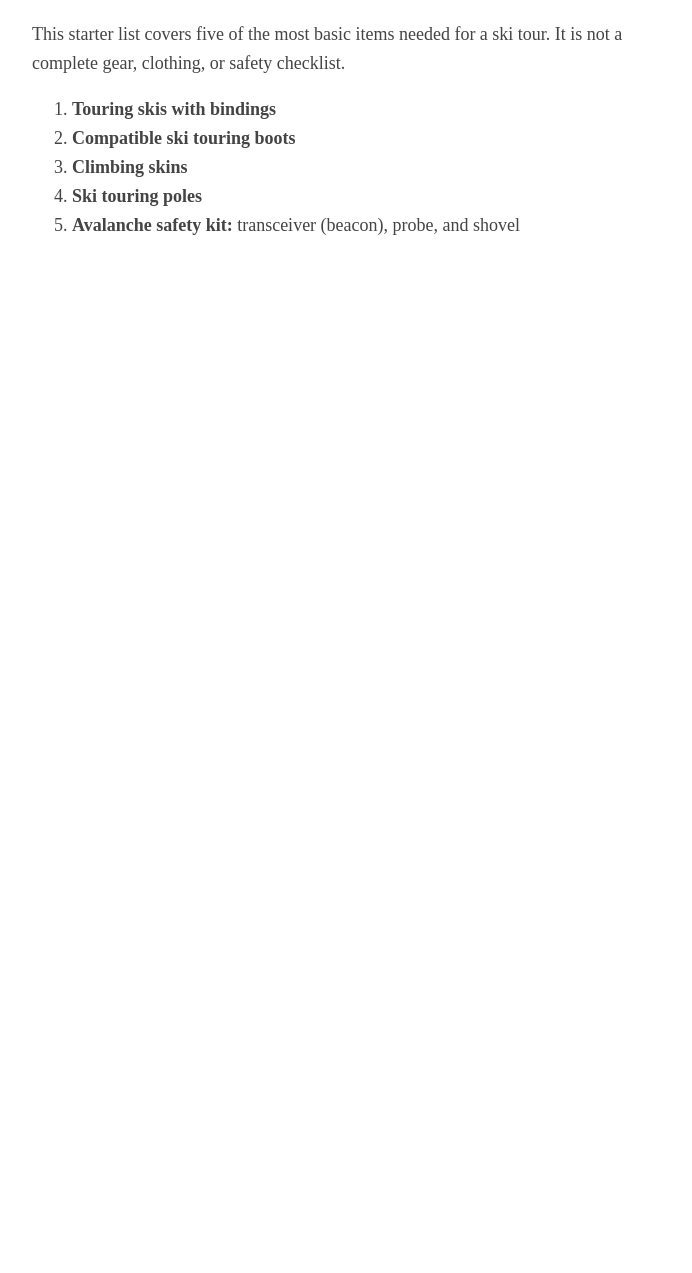
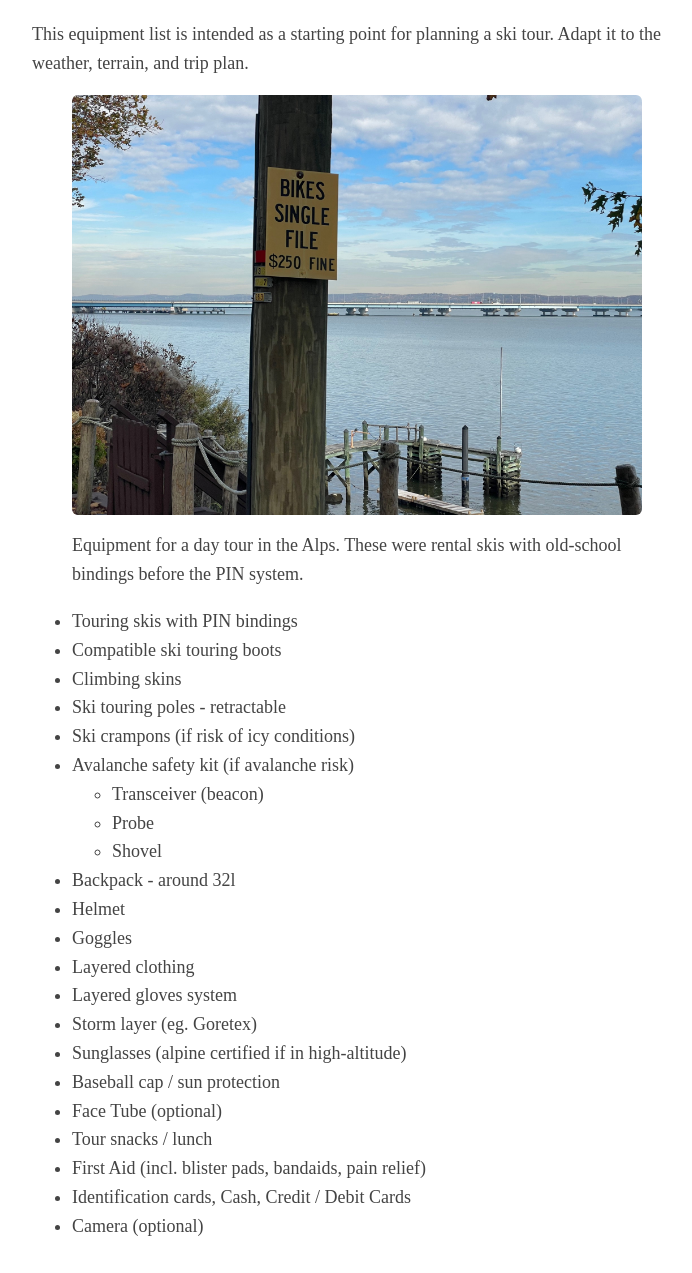
Before and after one commit to adechazal/www.hudsonobjective.com, a plain HTML site: page ski-tour-equipment-list.html in a window 1280 px wide. Shown: the part 187-1460 px from the top of the page, without its empty margins (283-975 px from the left). Before the commit the page ends 800 px from the top, so only its background shows below. Drawn offline with Linux system fonts and the light colour scheme.

Commit message:
Update ski-tour equipment list and add Alps equipment photo

```diff
--- a/ski-tour-equipment-list.html
+++ b/ski-tour-equipment-list.html
@@ -3,7 +3,7 @@
 <head>
     <meta charset="utf-8">
     <meta name="viewport" content="width=device-width, initial-scale=1">
-    <meta name="description" content="A starter ski-tour equipment list for backcountry skiing.">
+    <meta name="description" content="A ski-tour equipment list for backcountry skiing.">
     <title>Ski-tour Equipment List | Hudson Objective</title>
     <link rel="stylesheet" href="main.css">
 </head>
@@ -21,15 +21,40 @@
         <article>
             <p><a href="resources.html">&larr; Back to resources</a></p>
             <h1>Ski-tour equipment list</h1>
-            <p>This starter list covers five of the most basic items needed for a ski tour. It is not a complete gear, clothing, or safety checklist.</p>
+            <p>This equipment list is intended as a starting point for planning a ski tour. Adapt it to the weather, terrain, and trip plan.</p>
 
-            <ol>
-                <li><strong>Touring skis with bindings</strong></li>
-                <li><strong>Compatible ski touring boots</strong></li>
-                <li><strong>Climbing skins</strong></li>
-                <li><strong>Ski touring poles</strong></li>
-                <li><strong>Avalanche safety kit:</strong> transceiver (beacon), probe, and shovel</li>
-            </ol>
+            <figure>
+                <img class="post-cover" src="images/IMG_8457.jpeg" alt="Equipment laid out for a ski tour in the Alps.">
+                <figcaption>Equipment for a day tour in the Alps. These were rental skis with old-school bindings before the PIN system.</figcaption>
+            </figure>
+
+            <ul>
+                <li>Touring skis with PIN bindings</li>
+                <li>Compatible ski touring boots</li>
+                <li>Climbing skins</li>
+                <li>Ski touring poles - retractable</li>
+                <li>Ski crampons (if risk of icy conditions)</li>
+                <li>Avalanche safety kit (if avalanche risk)
+                    <ul>
+                        <li>Transceiver (beacon)</li>
+                        <li>Probe</li>
+                        <li>Shovel</li>
+                    </ul>
+                </li>
+                <li>Backpack - around 32l</li>
+                <li>Helmet</li>
+                <li>Goggles</li>
+                <li>Layered clothing</li>
+                <li>Layered gloves system</li>
+                <li>Storm layer (eg. Goretex)</li>
+                <li>Sunglasses (alpine certified if in high-altitude)</li>
+                <li>Baseball cap / sun protection</li>
+                <li>Face Tube (optional)</li>
+                <li>Tour snacks / lunch</li>
+                <li>First Aid (incl. blister pads, bandaids, pain relief)</li>
+                <li>Identification cards, Cash, Credit / Debit Cards</li>
+                <li>Camera (optional)</li>
+            </ul>
         </article>
     </main>
 </body>
```
